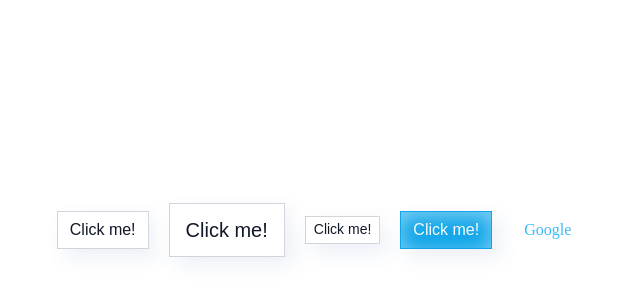
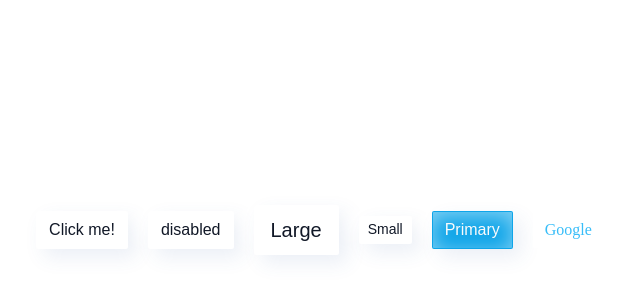
Before and after one commit to AITuring/Archery, a React (Vite) app: page / in a window 1280 px wide. Shown: the part 178-478 px from the top of the page, without its empty margins (320-960 px from the left). Built offline with nearby package versions, Linux system fonts and the light colour scheme.

Commit message:
修改按钮相关样式

```diff
--- a/package.json
+++ b/package.json
@@ -1,6 +1,6 @@
 {
   "name": "meer-ui",
-  "version": "0.3.0",
+  "version": "0.3.1",
   "description": "A React componets library",
   "main": "main.tsx",
   "repository": {
--- a/src/App.tsx
+++ b/src/App.tsx
@@ -8,15 +8,16 @@ function App() {
   return (
     <div className="app">
       <Button>Click me!</Button>
+      <Button disabled>disabled</Button>
       <Button
         size={ButtonSize.Large}
-      >Click me!</Button>
+      >Large</Button>
       <Button
         size={ButtonSize.Small}
-      >Click me!</Button>
+      >Small</Button>
       <Button
         btnType={ButtonType.Primary}
-      >Click me!</Button>
+      >Primary</Button>
       <Button
         btnType={ButtonType.Link}
         href="http://www.google.com"
--- a/src/components/Button/style.less
+++ b/src/components/Button/style.less
@@ -1,25 +1,35 @@
+@import '@/style/index.less';
+
 .btn {
+  position: relative;
+  display: inline-block;
+  white-space: nowrap;
+  text-align: center;
+  vertical-align: middle;
+  background-image: none;
   font-size: @btn-font-size;
-  background-color: @body-bg;
+  background-color: @white;
   color: @body-color;
   line-height: @line-height-base;
   padding: @btn-padding-y @btn-padding-x;
-  border: .12rem solid @gray-300;
+  border: .12rem solid transparent;
+  border-radius: @btn-border-radius;
   margin: 10px;
   cursor: pointer;
-  box-shadow: 8px 8px 20px 0 rgb(55 99 170 / 10%), -8px -8px 20px 0 #fff, inset 0 4px 20px 0 hsl(0deg 0% 100% / 50%);
+  box-shadow: @btn-box-shadow;
+  transition: @btn-transition;
 }
 
 .btn:hover,
 .btn:focus,
 .btn:active {
   color: @primary;
-  border-color: @primary;
+  // border-color: @primary;
 }
 
 .btn-primary {
   background-color: @primary;
-  border-color: @primary;
+  // border-color: @primary;
   color: @gray-50;
 }
 
@@ -28,7 +38,7 @@
 .btn-primary:active {
   color: @gray-50;
   background-color: @blue;
-  border-color: @blue;
+  // border-color: @blue;
 }
 
 .btn-link {
--- a/src/style/var.less
+++ b/src/style/var.less
@@ -79,17 +79,21 @@
 @btn-font-weight: 400;
 @btn-padding-y: .35rem;
 @btn-padding-x: .75rem;
+@btn-border-radius: .125rem;
 @btn-font-size: @font-size-base;
 @btn-font-family: @font-family-base;
 @btn-line-height: @line-height-base;
+@btn-transition: color .15s ease-in-out, background-color .15s ease-in-out, border-color .15s ease-in-out, box-shadow .15s ease-in-out;
+@btn-box-shadow: 8px 8px 20px 0 rgb(55 99 170 / 10%), -8px -8px 20px 0 #fff, inset 0 4px 20px 0 hsl(0deg 0% 100% / 50%);
 
 // button-sm
 @btn-font-size-sm: @font-size-sm;
 @btn-line-height-sm: @line-height-sm;
 @btn-padding-x-sm: .5rem;
 @btn-padding-y-sm: .25rem;
+
 // button-lg
 @btn-padding-x-lg: 1rem;
-@btn-padding-y-lg: .625rem;
+@btn-padding-y-lg: .5rem;
 @btn-font-size-lg: @font-size-lg;
 @btn-line-height-lg: @line-height-base;
```
Also changed, not shown: 1 other file (tests, documents, lock files or other folders).
